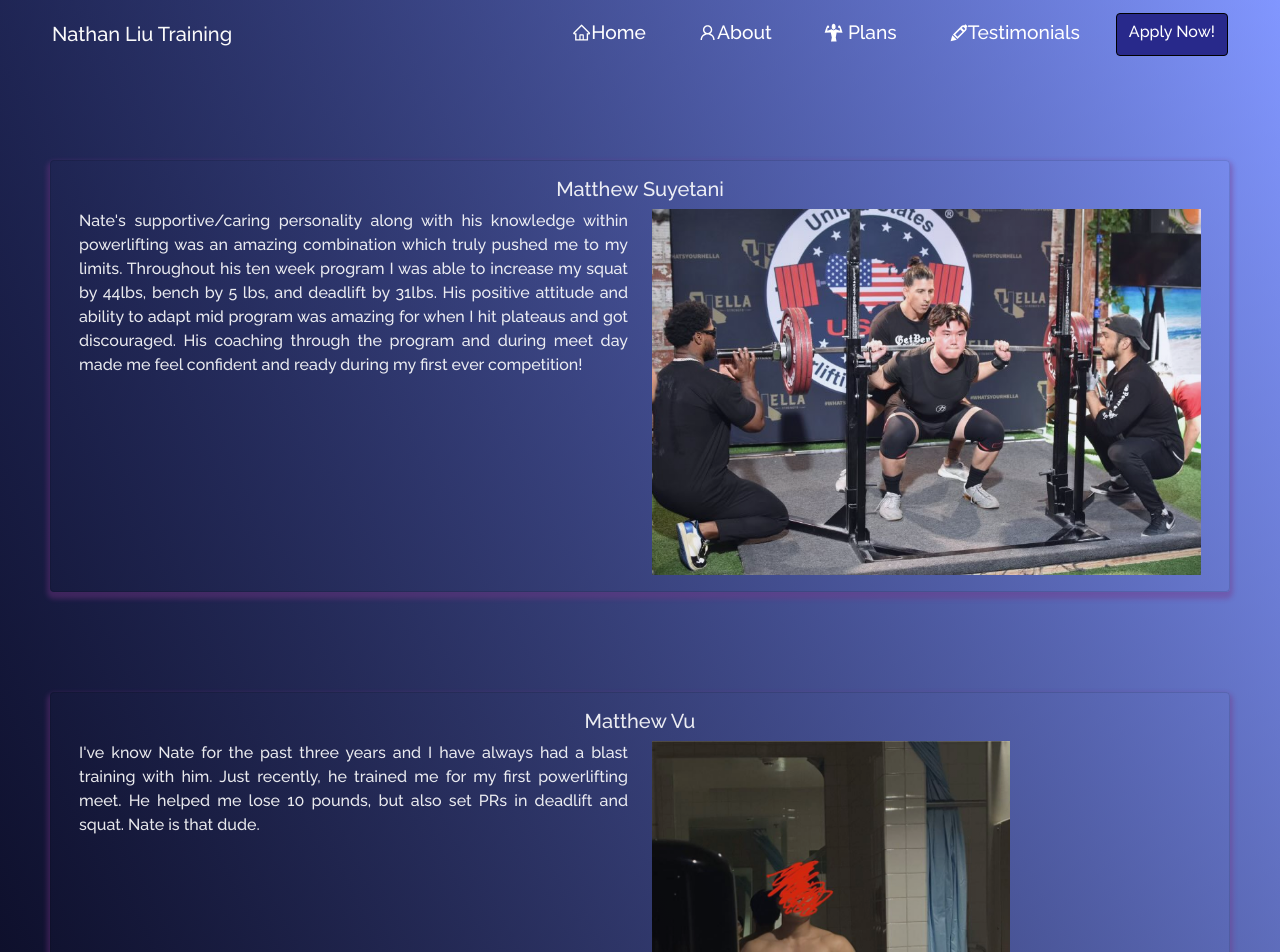
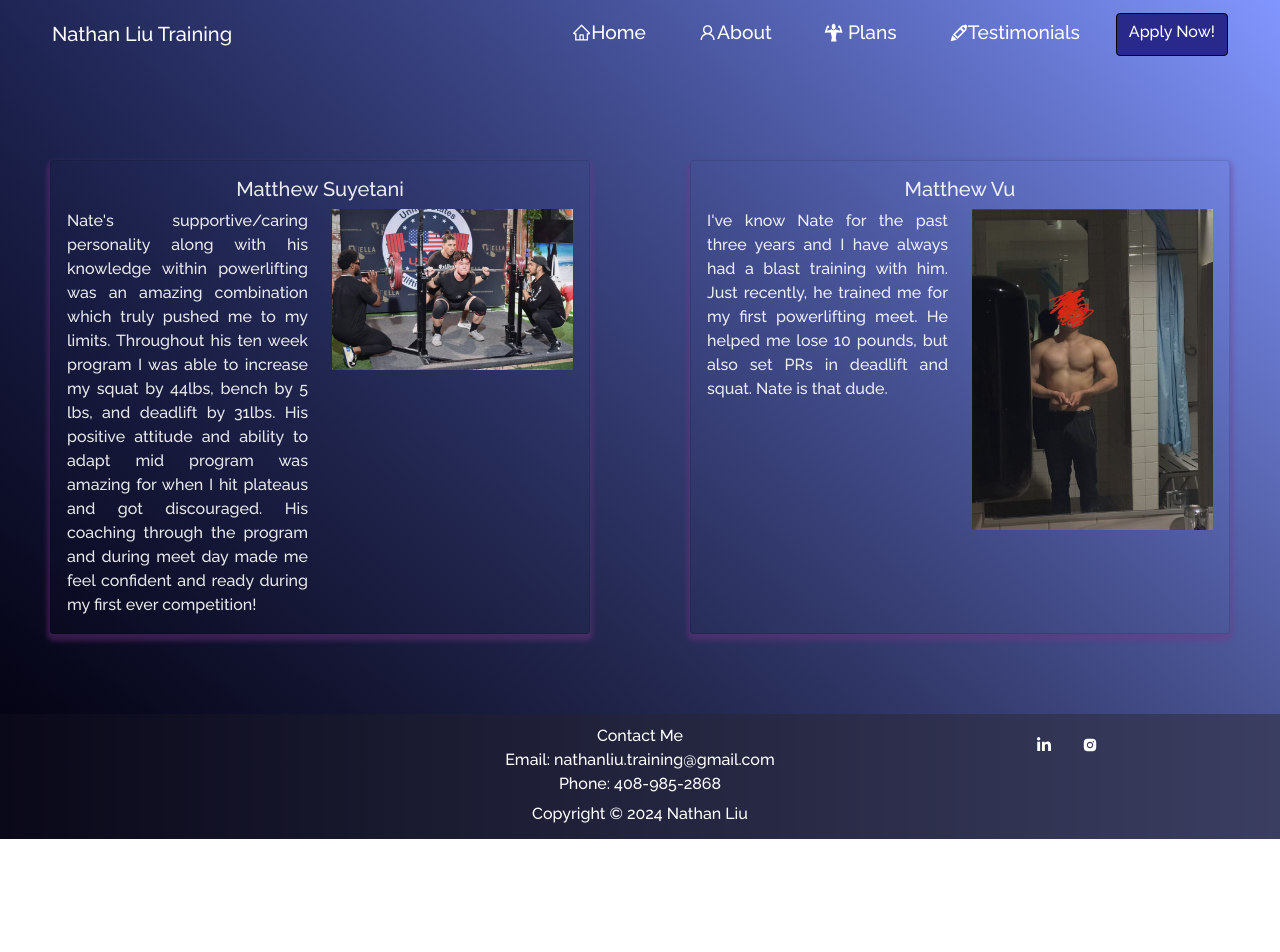
Before and after one commit to nliu-65/online-coaching, a React (Create React App) app in the folder online-coaching/src/: page /testimonials in a window 1280 px wide. Shown: the top 952 px of the page. After the commit the page ends 839 px from the top, so only its background shows below. Built offline with nearby package versions, Linux system fonts and the light colour scheme; the HTML template or start-up script is replaced by a standard one.

Commit message:
adding last contact and fixing testimonials

```diff
--- a/online-coaching/src/components/Footer.js
+++ b/online-coaching/src/components/Footer.js
@@ -11,9 +11,13 @@ function Footer() {
   return (
     <Container fluid className="footer">
       <Row>
-        <Col md="4" className="footer-copywright">
+        <Col md="4" className="footer-copywrite">
+
         </Col>
-        <Col md="4" className="footer-copywright">
+        <Col md="4" className="footer-copywrite">
+          <div>Contact Me</div>
+          <div>Email: nathanliu.training@gmail.com</div>
+          <div>Phone: 408-985-2868</div>
           <h3>Copyright © {year} Nathan Liu</h3>
         </Col>
         <Col md="4" className="footer-body">
--- a/online-coaching/src/components/Testimonials/Testimonials.js
+++ b/online-coaching/src/components/Testimonials/Testimonials.js
@@ -15,7 +15,8 @@ function Testimonials() {
   return (
     <div>
       <Container fluid className="testimonials-section">
-        <Row className="testimonials-card">
+        <Row>
+        <Col md="6" className="testimonials-card">
           <Card className="testimonials-card-view">
             <Card.Body>
               <Card.Title>Matthew Suyetani</Card.Title>
@@ -31,9 +32,9 @@ function Testimonials() {
               </Row>
             </Card.Body>
           </Card>
-        </Row>
+        </Col>
 
-        <Row className="testimonials-card">
+        <Col md="6" className="testimonials-card">
           <Card className="testimonials-card-view">
             <Card.Body>
               <Card.Title>Matthew Vu</Card.Title>
@@ -43,15 +44,15 @@ function Testimonials() {
                     I've know Nate for the past three years and I have always had a blast training with him. Just recently, he trained me for my first powerlifting meet. He helped me lose 10 pounds, but also set PRs in deadlift and squat. Nate is that dude.
                   </Card.Text>
                 </Col>
-                <Col md="4">
+                <Col md="6">
                   <img src={mattvu} alt="about" className="img-fluid" />
                 </Col>
               </Row>
             </Card.Body>
           </Card>
-        </Row>
+        </Col>
 
-        <Row className="testimonials-card">
+        {/* <Row className="testimonials-card">
           <Card className="testimonials-card-view">
             <Card.Body>
               <Card.Title>Joshua Lopez</Card.Title>
@@ -60,6 +61,7 @@ function Testimonials() {
               </Card.Text>
             </Card.Body>
           </Card>
+        </Row> */}
         </Row>
 
       </Container>
--- a/online-coaching/src/style.css
+++ b/online-coaching/src/style.css
@@ -1,11 +1,5 @@
 html {
   --section-background-color: linear-gradient(
-    to bottom left,
-    rgba(88, 116, 255, 0.5),
-    rgba(2, 1, 18, 0.9)
-  );
-
-  --image-gradient: linear-gradient(
     to bottom left,
     rgba(88, 116, 255, 0.5),
     rgba(2, 1, 18, 0.9)
@@ -593,8 +587,9 @@ html {
   padding-top: 10px !important;
   padding-bottom: 8px !important ;
 }
-.footer-copywright {
+.footer-copywrite {
   text-align: center !important;
+  color: white;
 }
 
 .footer-body {
@@ -603,7 +598,7 @@ html {
 }
 
 @media (max-width: 767px) {
-  .footer-copywright {
+  .footer-copywrite {
     text-align: center !important;
   }
 
```
